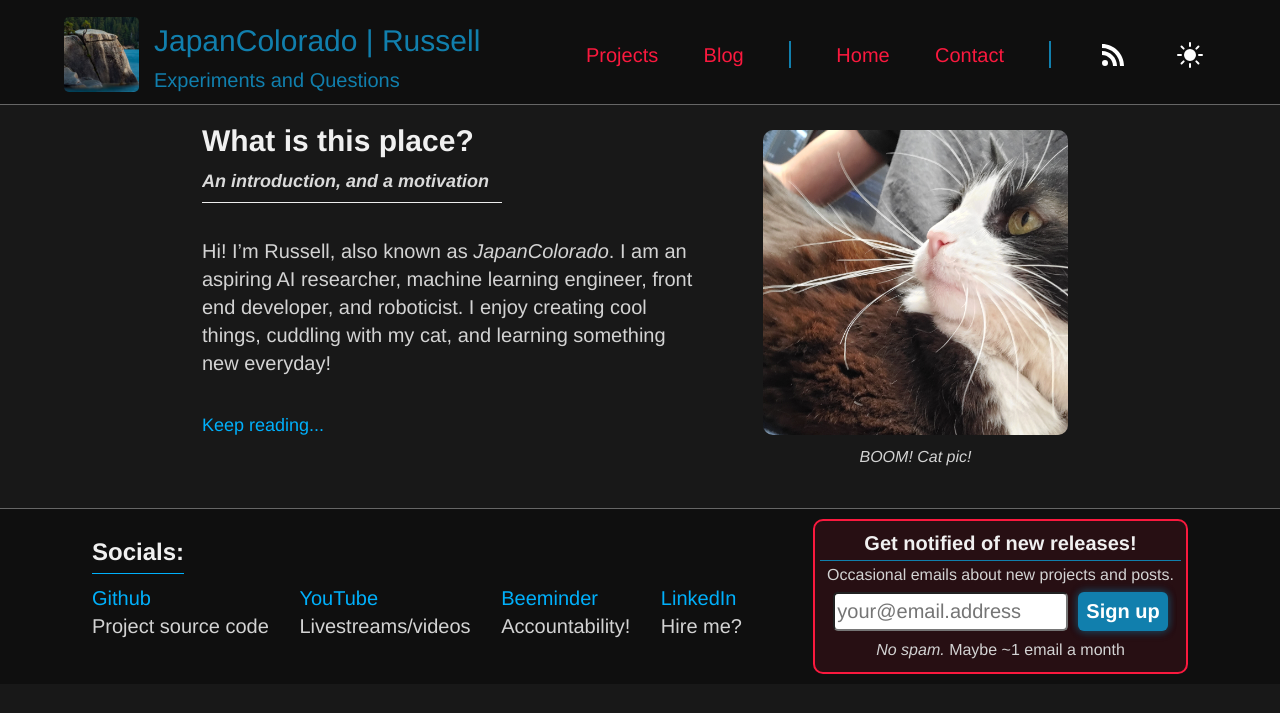
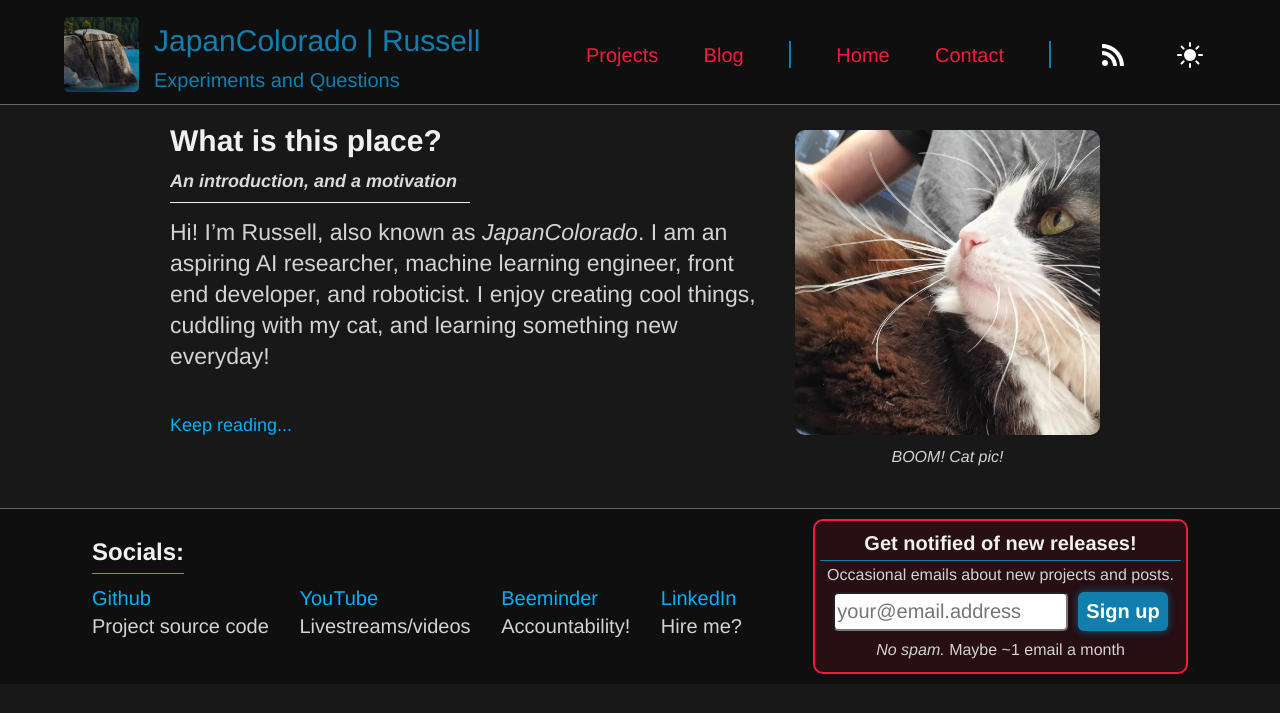
Before and after one commit to JapanColorado/japancolorado.github.io, a Jekyll site: the page built from blog.html, in a window 1280 px wide. Shown: the top 713 px of the page. Built offline with Jekyll 4.4.1, drawn with Linux system fonts in a browser that asks for light colours.

Commit message:
Adjust spacing for post excerpts on blog page

```diff
--- a/_sass/_posts.scss
+++ b/_sass/_posts.scss
@@ -176,18 +176,25 @@
     }
 
     p:first-of-type {
-      padding-top: 35px;
+      padding-top: 15px;
       padding-bottom: 0px;
     }
   }
 }
 @media (min-width: 1280px) {
   .post {
-    margin: 0rem 8rem;
+    margin: 0rem 6rem;
+  }
+  .excerpt{
+    font-size: 1.15em;
+    p:first-of-type {
+      max-width: 600px;
+      width: 100%;
+    }
   }
 }
 @media (min-width: 1536px) {
   .post {
-    margin: 0rem 16rem;
+    margin: 0rem 10rem;
   }
 }
```
